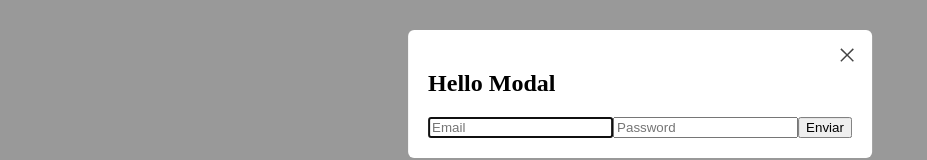
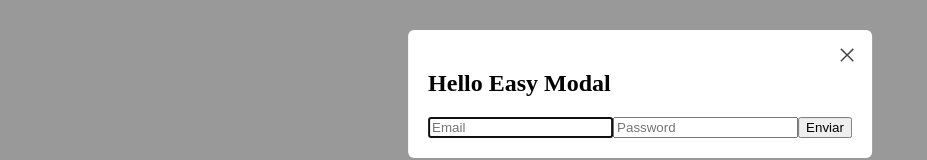
Before and after one commit to joalisonpereira/react-modal-easy, a React (Vite) app: page / in a window 1280 px wide. Both pictures are taken after a click on the button "Open". Shown: the part 306-466 px from the top of the page, without its empty margins (0-927 px from the left). Built offline with nearby package versions, Linux system fonts and the light colour scheme.

Commit message:
test: modify tests

```diff
--- a/src/App.tsx
+++ b/src/App.tsx
@@ -15,7 +15,7 @@ function App() {
         onClose={() => setIsVisible(false)}
       >
         <div style={{ background: 'white', padding: 20, borderRadius: 6 }}>
-          <Modal.Title>Hello Modal</Modal.Title>
+          <Modal.Title>Hello Easy Modal</Modal.Title>
           <form>
             <input placeholder='Email' />
             <input placeholder='Password' />
```
Also changed, not shown: .lintstagedrc.json, 5 other files (tests, documents, lock files or other folders).
